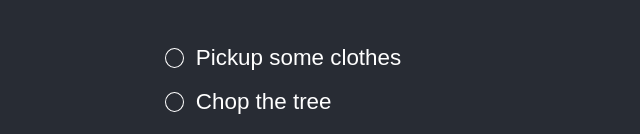
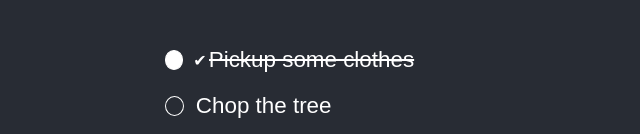
Before and after one commit to DanaIzadpanah/TodoList, a React (Create React App) app in the folder todo-app/: page / in a window 1280 px wide. Shown: the part 308-442 px from the top of the page, without its empty margins (225-865 px from the left). Built offline with nearby package versions, Linux system fonts and the light colour scheme.

Commit message:
The final product before commenting

```diff
--- a/todo-app/src/App.js
+++ b/todo-app/src/App.js
@@ -46,11 +46,7 @@ function App() {
     }, 0);
   }
 
-  /**
-   *
-   * @param {*} e
-   * @param {*} i
-   */
+
   function createTodoAtIndex(e, i) {
     // newTodos is a copy of todos with all of the elements copied. Never change the actual array
     const newTodos = [...todos];
@@ -77,6 +73,12 @@ function App() {
     setTodos(newTodos);
   }
 
+  function toggleTodoCompleteAtIndex(index) {
+    const tmpTodo = [...todos];
+    tmpTodo[index].isCompleted = !tmpTodo[index].isCompleted;
+    setTodos(tmpTodo);
+  }
+
   return (
     <div className="app">
       <header className="header">
@@ -87,8 +89,11 @@ function App() {
 
           {todos.map((todo, i) => (
 
-          <div className='todo'>
-            <div className='checkbox' />
+          <div className= {`todo ${todo.isCompleted && 'todo-is-completed'}`}>
+            <div className={'checkbox'} onClick= {() => toggleTodoCompleteAtIndex(i)} />
+            {todo.isCompleted && (
+              <span>&#x2714;</span>
+            )}
             <input
               type="text"
               value={todo.content}
@@ -96,6 +101,7 @@ function App() {
               // e: The event object, which contains information about the key press.
               // i: The index of the current todo item.
               onKeyDown={e => handleKeyDown(e, i)}
+              onChange={e => updateTodoAtIndex(e,i)}
             />
           </div>
           ))}
```
